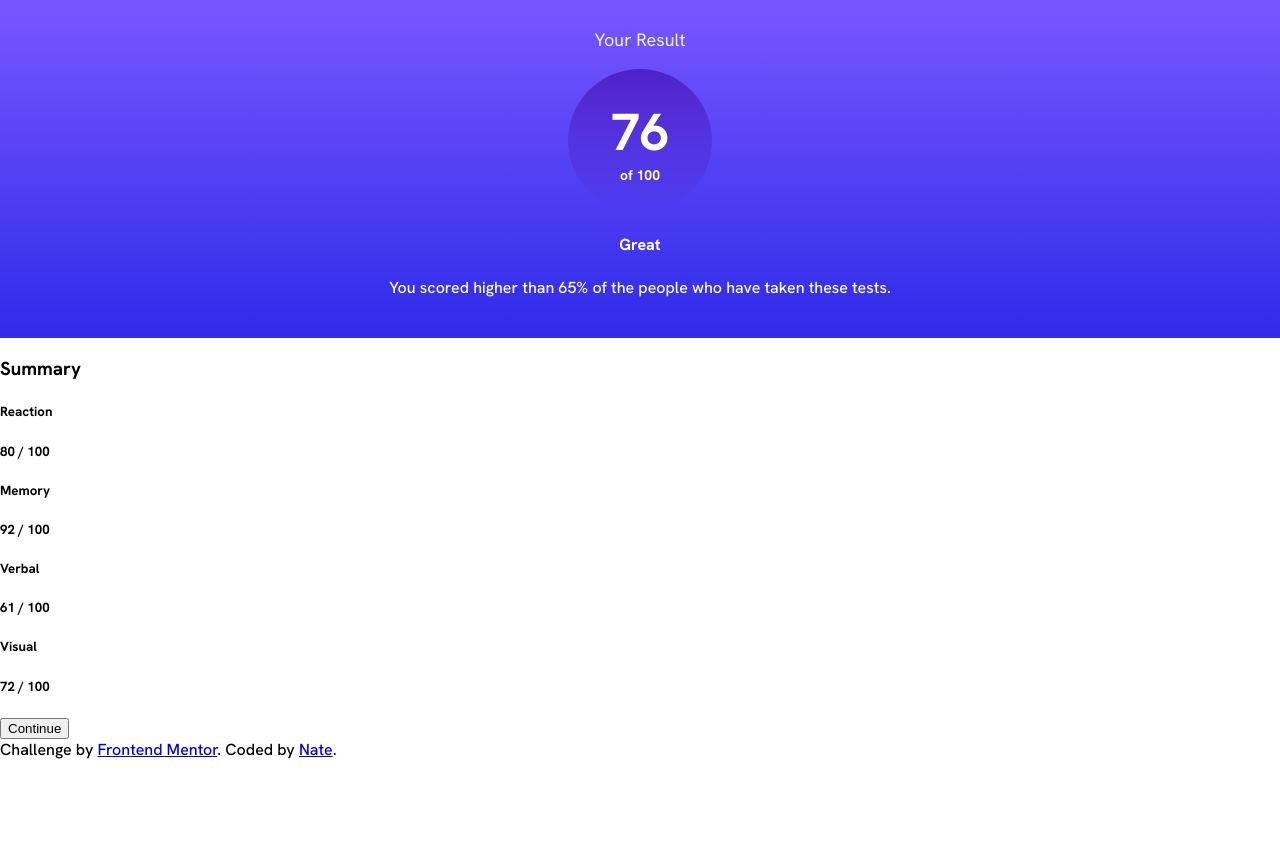
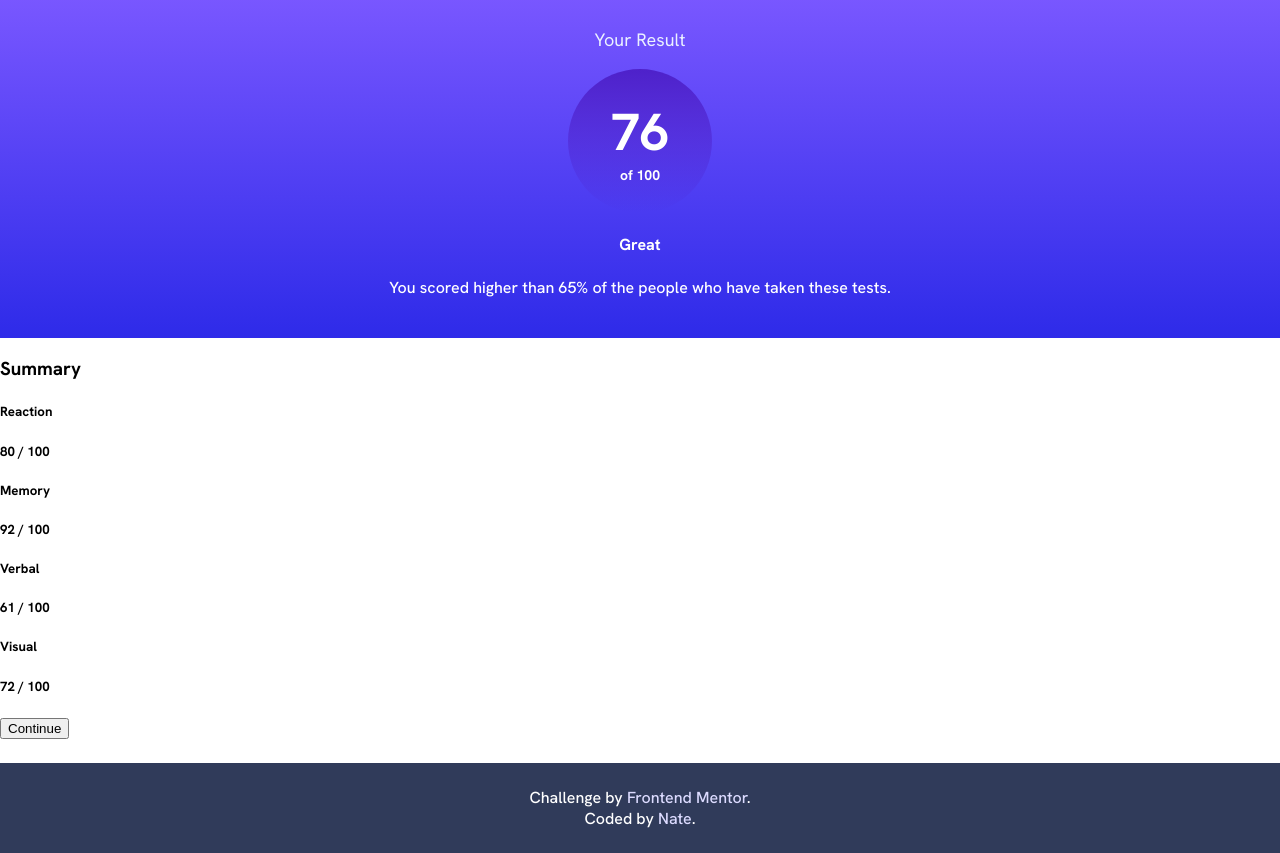
Before and after one commit to ntjnh/fem-results-summary, a React (Vite) app: page / in a window 1280 px wide. Before the commit the page ends 800 px from the top, so only its background shows below. Built offline with nearby package versions, Linux system fonts and the light colour scheme.

Commit message:
Style attribution

```diff
--- a/src/App.jsx
+++ b/src/App.jsx
@@ -14,8 +14,10 @@ function App() {
             </main>
 
             <footer className="attribution">
-                Challenge by <a href="https://www.frontendmentor.io?ref=challenge" target="_blank" rel="noreferrer">Frontend Mentor</a>.
-                Coded by <a href="https://natejonah.com" target="_blank" rel="noreferrer">Nate</a>.
+                <div>
+                    Challenge by <a href="https://www.frontendmentor.io?ref=challenge" target="_blank" rel="noreferrer">Frontend Mentor</a>.<br />
+                    Coded by <a href="https://natejonah.com" target="_blank" rel="noreferrer">Nate</a>.
+                </div>
             </footer>
         </div>
     )
--- a/src/index.css
+++ b/src/index.css
@@ -1,12 +1,20 @@
-@import url('https://fonts.googleapis.com/css2?family=Hanken+Grotesk:wght@500;700;800&display=swap');
-
-* {
-    box-sizing: border-box;
+.attribution {
+    background-color: hsl(224, 30%, 27%);
+    margin-top: 1.5rem;
+    text-align: center;
 }
 
-body {
-    font-family: 'Hanken Grotesk', sans-serif;
-    font-weight: 500;
-    margin: 0;
-    padding: 0;
+.attribution > div {
+    color: #fff;
+    margin: 0 auto;
+    padding: 1.5rem 0;
 }
+
+.attribution a {
+    color: hsl(241, 100%, 93%);
+    text-decoration: none;
+}
+
+.attribution a:hover {
+    text-decoration: underline;
+}
```
